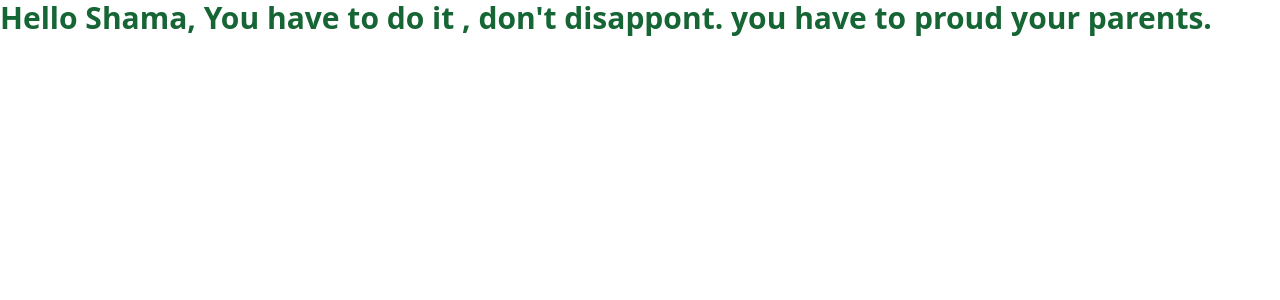
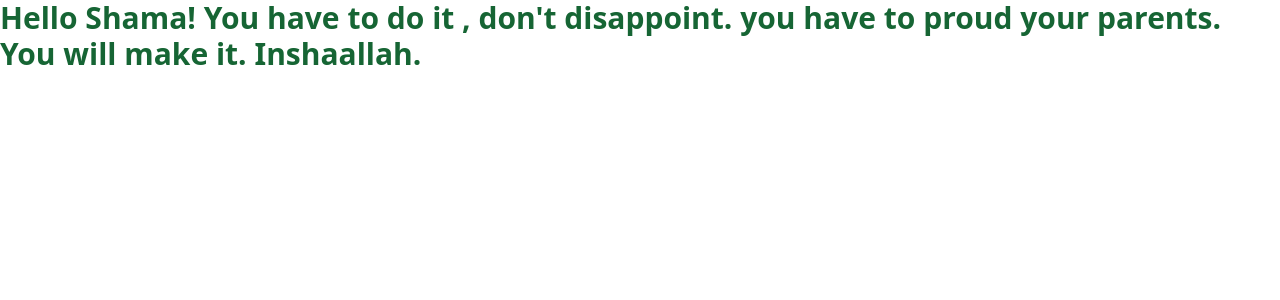
Before and after one commit to Shama-Coder7/netflix-gpt, a React (Create React App) app: page / in a window 1280 px wide. Shown: the top 300 px of the page. Built offline with nearby package versions, Linux system fonts and the light colour scheme.

Commit message:
changed header

```diff
--- a/src/App.js
+++ b/src/App.js
@@ -3,8 +3,8 @@ function App() {
   return (
     <div className="App">
       <h1 className="text-3xl font-bold text-green-800">
-        Hello Shama, You have to do it , don't disappont. you have to proud your
-        parents.
+        Hello Shama! You have to do it , don't disappoint. you have to proud your
+        parents. You will make it. Inshaallah.
       </h1>
     </div>
   );
```
